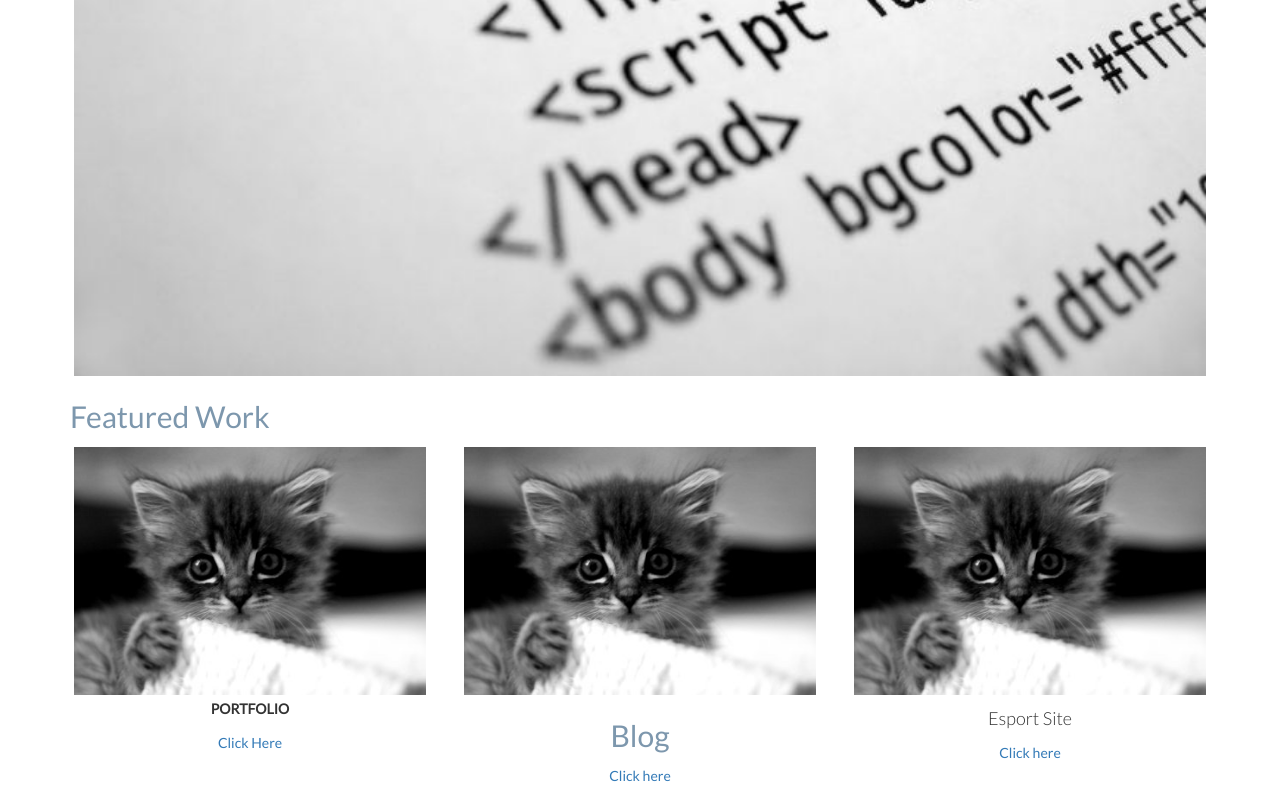
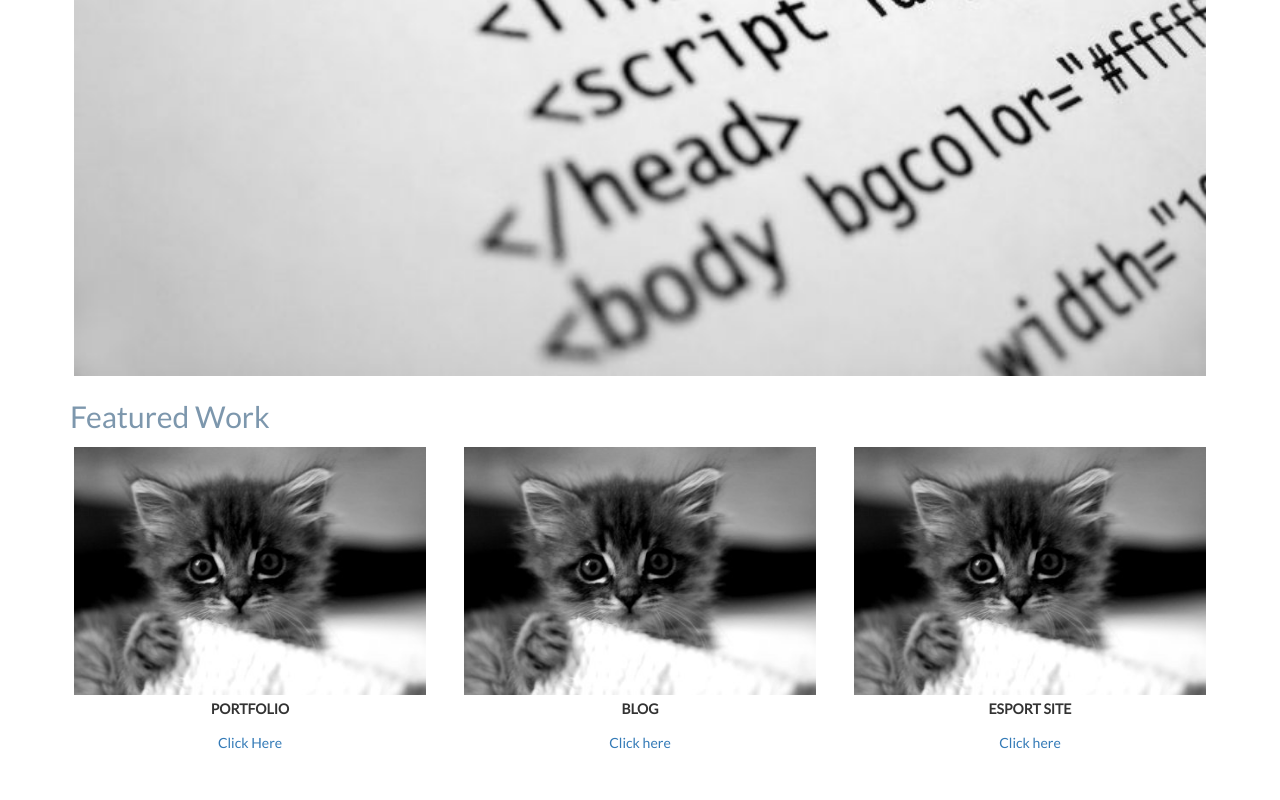
Before and after one commit to Nazgulbunny/responsive-Portfolio-Site-template, a plain HTML site: page Index.html in a window 1280 px wide. Shown: the part 621-1421 px from the top of the page. After the commit the page ends 1388 px from the top, so only its background shows below. Drawn offline with Linux system fonts and the light colour scheme.

Commit message:
Add files via upload

```diff
--- a/Index.html
+++ b/Index.html
@@ -43,14 +43,14 @@
             <div class="col-xs-4">
                <img src="images/place.jpg" class="img-thumbnail" alt="Virtual_reality_blog">
                <article>
-                  <h2 id="project">Blog</h2>
+                  <p id="project">Blog</p>
                   <a id="link" href="http://www.whatsupvirtualreality.com/home.html">Click here</a>
                </article>
             </div>
             <div class="col-xs-4">
                <img src="images/place.jpg" class="img-thumbnail" alt="third_project">
                <article>
-                  <h4 id="project">Esport Site</h4>
+                  <p id="project">Esport Site</p>
                   <a id="link" href="http://www.videogamesrate.com/">Click here</a>
                </article>
             </div>
```
